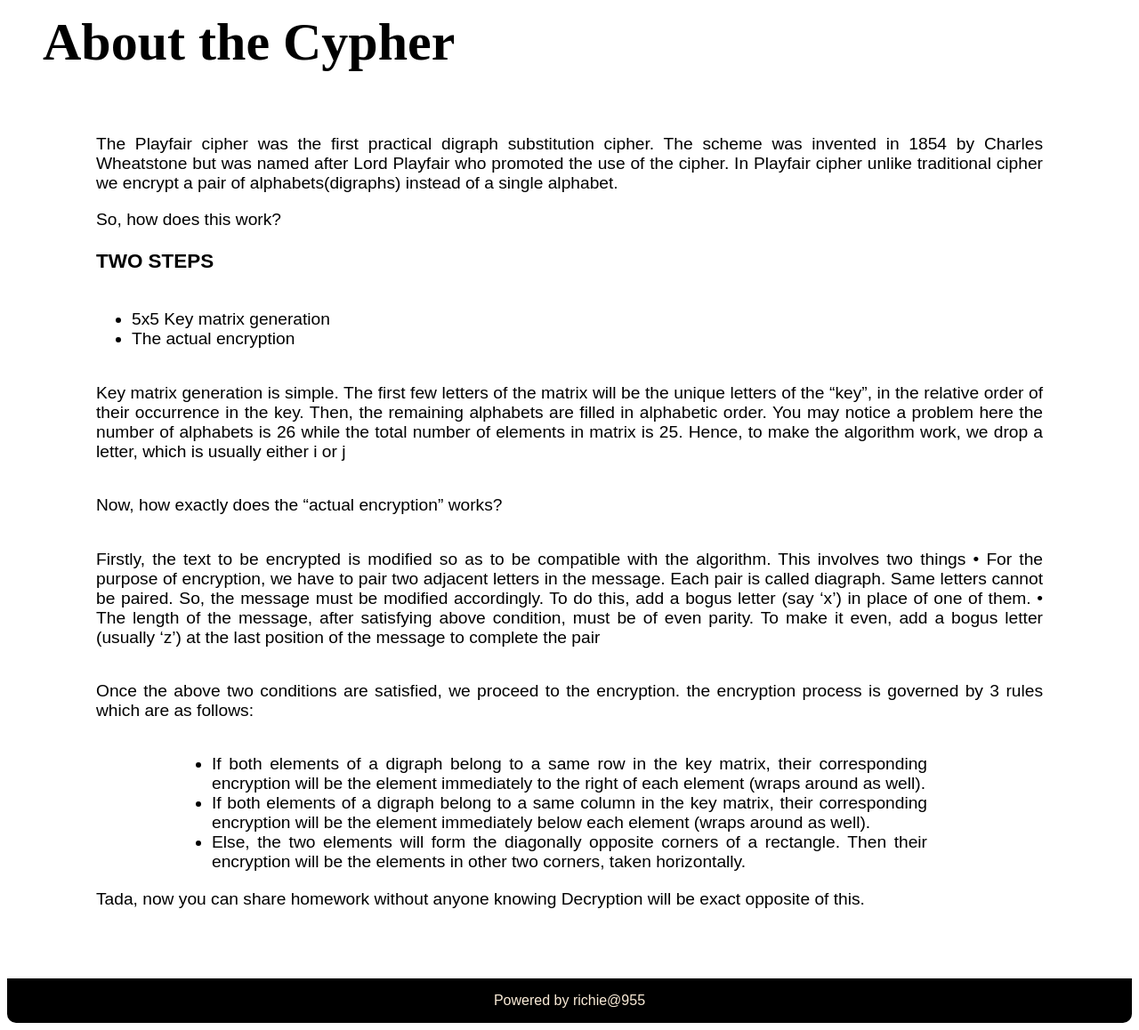
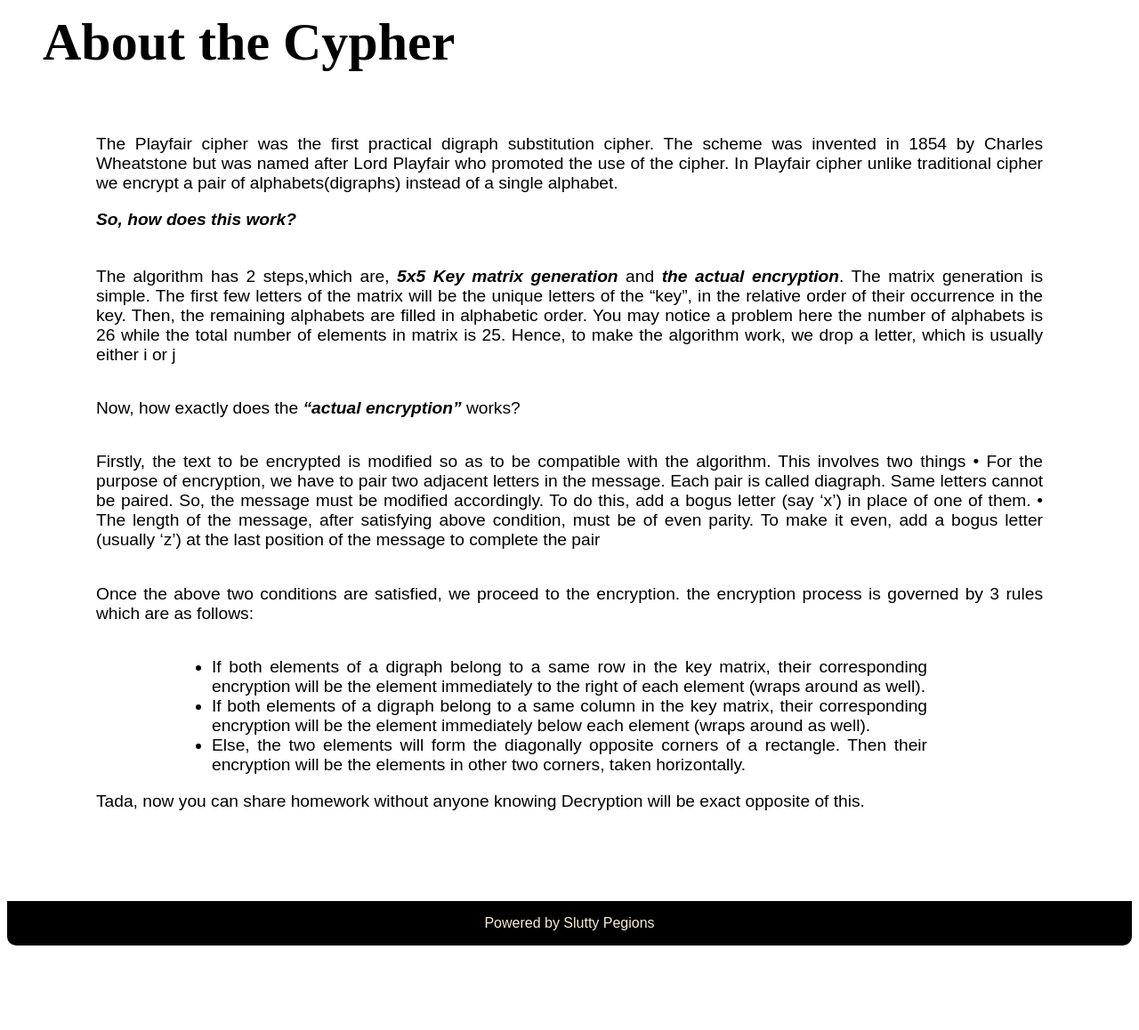
Before and after one commit to nithinraj04/CodeInit, a Django app: template website1/templates/signup.html in a window 1280 px wide. Shown: the part 1004-2162 px from the top of the page at 89% size. After the commit the page ends 2067 px from the top, so only its background shows below. Run offline with Django 3.2, Linux system fonts and the light colour scheme; the template is opened without the code that fills it, so the values that code supplies are empty; some web fonts are replaced.

Commit message:
all done maybe

```diff
--- a/website1/templates/signup.html
+++ b/website1/templates/signup.html
@@ -161,21 +161,15 @@
                     who promoted the use of the cipher. In Playfair cipher unlike traditional cipher
                     we encrypt a pair of alphabets(digraphs) instead of a single alphabet.</p>
             </div>
-            <b5>So, how does this work?</b5>
-            <h3>TWO STEPS</h3>
-
-            <ul>
-                <li class="bullet">5x5 Key matrix generation</li>
-                <li class="bullet">The actual encryption</li>
-            </ul>
-
-            <p class="algorithm-description">Key matrix generation is simple. The first few letters of the matrix will
+            <b><i>So, how does this work?</i></b>
+            <br>
+            <p class="algorithm-description">The algorithm has 2 steps,which are, <b><i>5x5 Key matrix generation</i></b> and <b><i> the actual encryption</i></b>. The matrix generation is simple. The first few letters of the matrix will
                 be the unique letters of the “key”, in the relative order of their occurrence in the key. Then, the
                 remaining alphabets are filled in alphabetic order. You may notice a problem here the number of
                 alphabets is 26 while the total number of elements in matrix is 25. Hence, to make the algorithm work,
                 we drop a letter, which is usually either i or j</p>
 
-            <p class="text">Now, how exactly does the “actual encryption” works?</p>
+            <p class="text">Now, how exactly does the <b><i>“actual encryption”</i></b> works?</p>
             <p class="text">
                 Firstly, the text to be encrypted is modified so as to be compatible with the
                 algorithm. This involves two things
@@ -203,9 +197,11 @@
             Tada, now you can share homework without anyone knowing
             Decryption will be exact opposite of this.</p>
 
+        <br>
+
         </div>
 
-        <div class="fifth">Powered by richie@955</div>
+        <div class="fifth">Powered by Slutty Pegions</div>
     </div>
 
 
```
